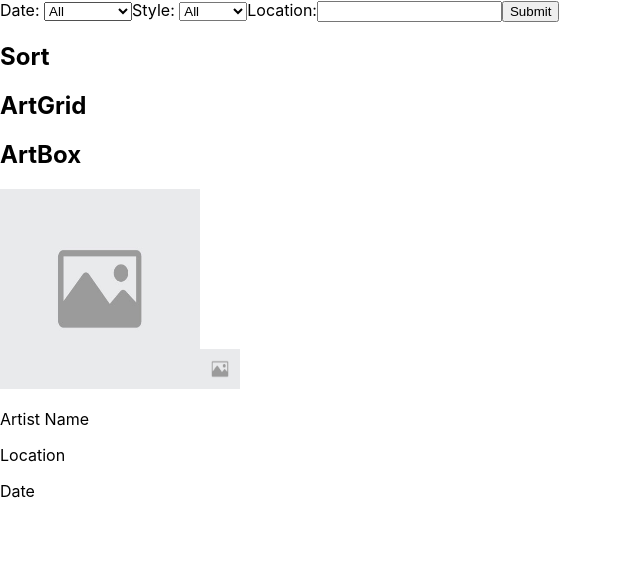
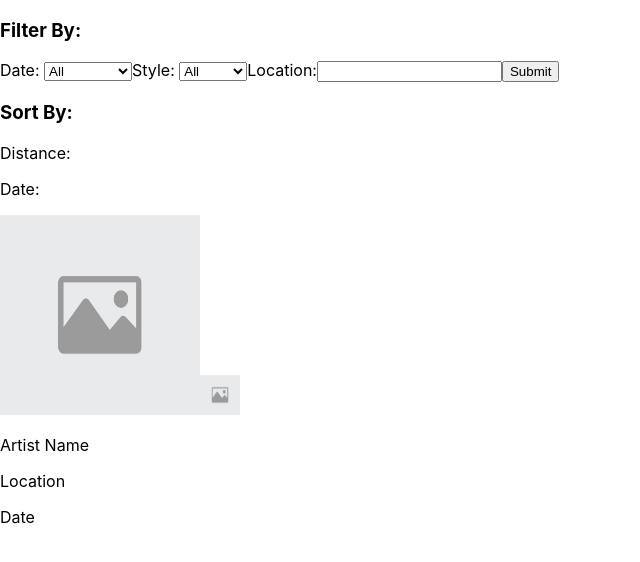
Before and after one commit to MattyMcClare/GraffitiGroupProject, a React (Create React App) app in the folder client/: page / in a window 1280 px wide. Shown: the top 562 px of the page, without its empty margins (0-640 px from the left). Built offline with nearby package versions, Linux system fonts and the light colour scheme.

Commit message:
React sort file structure

```diff
--- a/client/src/components/ArtBox.js
+++ b/client/src/components/ArtBox.js
@@ -5,7 +5,6 @@ import defaultImage from '../img/default-image.jpg'
 const ArtBox = () => {
     return (
         <>
-            <h2>ArtBox</h2>
             <img src={defaultImage} alt="default" height="200" width="200"></img>
             <ArtInfoWithName />
         </>
--- a/client/src/components/ArtGrid.js
+++ b/client/src/components/ArtGrid.js
@@ -4,7 +4,6 @@ import ArtBox from './ArtBox';
 const ArtGrid = () => {
     return (
         <>
-            <h2>ArtGrid</h2>
             <ArtBox />
         </>
     )
--- a/client/src/components/Filter.js
+++ b/client/src/components/Filter.js
@@ -3,6 +3,8 @@ import React, { Component } from 'react';
 class Filter extends Component {
     render() {
         return (
+            <>
+                <h3>Filter By: </h3>
                 <form>
                     <label for="date">Date: </label>
                     <select id="date" defaultValue="default">
@@ -25,6 +27,7 @@ class Filter extends Component {
                     </label>
                     <input type="submit" value="Submit" />
                 </form>
+            </>
         )
     }
 }
--- a/client/src/components/Sort.js
+++ b/client/src/components/Sort.js
@@ -1,7 +1,13 @@
 import React from 'react';
 
 const Sort = () => {
-    return <h2>Sort</h2>
+    return (
+        <>
+            <h3>Sort By:</h3>
+            <p>Distance: </p>
+            <p>Date: </p>
+        </>
+    )
 }
 
 export default Sort;
```
Lines whose indentation alone changed are shown as unchanged.
